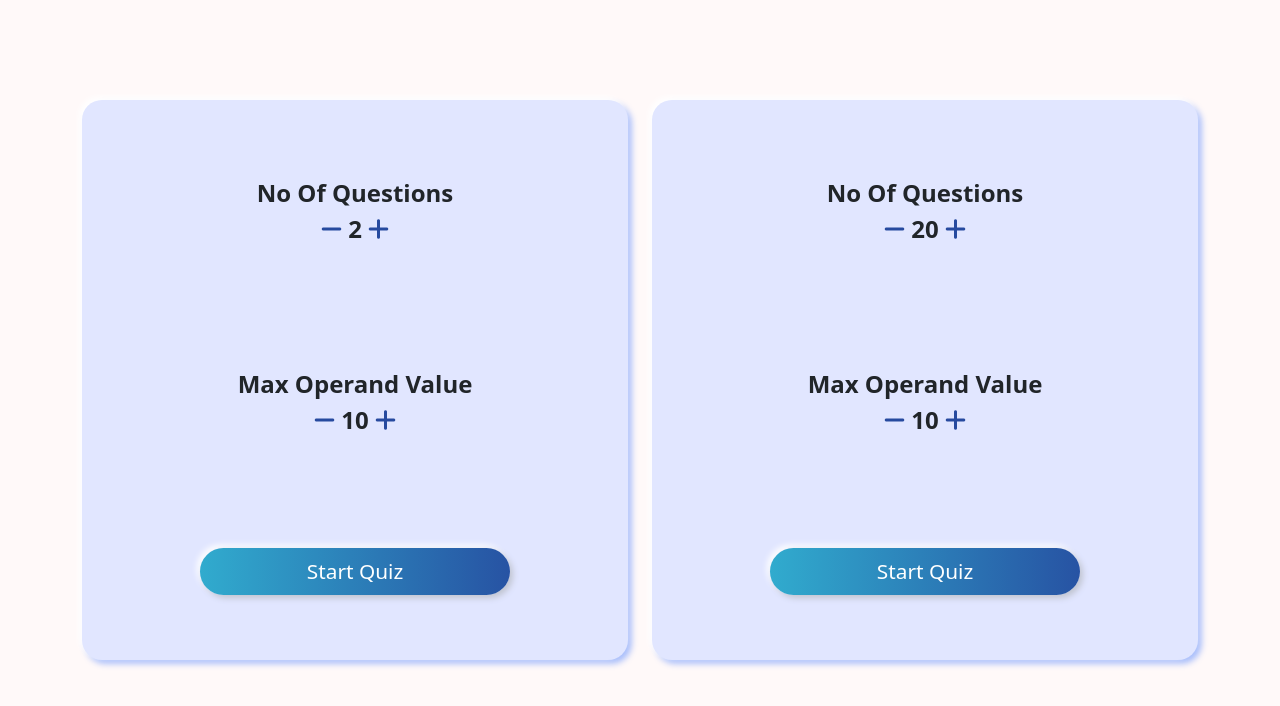
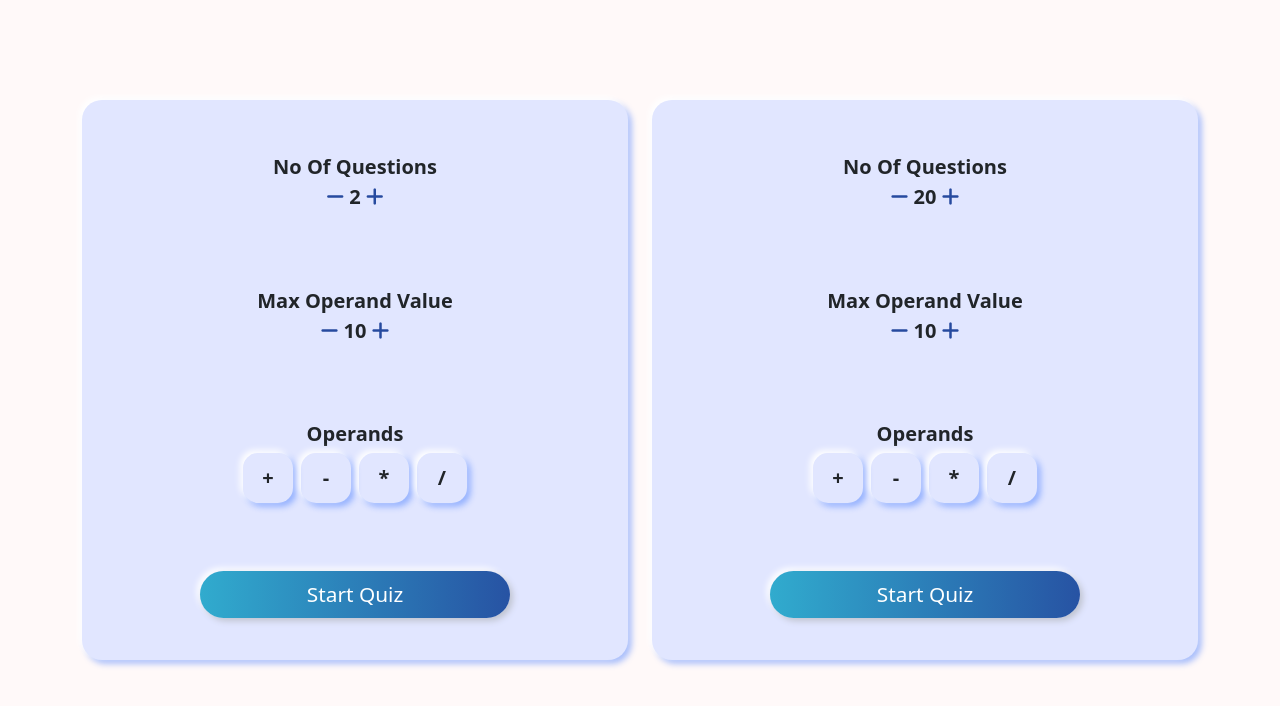
Before and after one commit to DivyanshArya23/NextJS_POC_QuizApp, a Next.js app: page / in a window 1280 px wide. Shown: the top 706 px of the page. Built offline with nearby package versions, Linux system fonts and the light colour scheme; a web font is replaced by a local one.

Commit message:
added Operator Selection

```diff
--- a/src/assets/styles/_vars.scss
+++ b/src/assets/styles/_vars.scss
@@ -13,6 +13,7 @@ $incorrAnsBg: rgba(255, 0, 0, 0.413);
 $red: red;
 $green: green;
 $lightGrey: rgba(183, 183, 183, 0.414);
+$veryLightGrey: rgba(255, 255, 255, 0.324);
 
 $cardBgColor: linear-gradient(
   to bottom right,
@@ -20,11 +21,12 @@ $cardBgColor: linear-gradient(
   $lightBluishGray
 );
 
-$inputInnerShadow: inset 3px 3px 6px $linkWater, inset -3px -3px 6px $white;
+$innerShadow: inset 3px 3px 6px $linkWater, inset -3px -3px 6px $white;
+$innerShadow2: inset 3px 3px 6px rgb(160, 160, 255), inset -3px -3px 6px $white;
 $outerShadow: 3px 3px 6px $linkWater, -3px -3px 6px $white;
 $outerShadow2: -3px -3px 6px $white, 3.5px 3.5px 6px rgba($vividBlue, 0.4);
-$outerShadowDark: 3.5px 3.5px 6px rgba(25, 93, 255, 0.4),
-  -3.5px -3.5px 6px $white;
+$outerShadow3: -3px -3px 6px $white, 3.5px 3.5px 6px rgba($mediumBlue, 0.8);
+$outerShadowDark: 3.5px 3.5px 6px rgb(0, 76, 255), -3.5px -3.5px 6px $white;
 
 $blueBgGradient: linear-gradient(
   to right,
--- a/src/components/Input/index.module.scss
+++ b/src/components/Input/index.module.scss
@@ -3,7 +3,7 @@
 .inputBox {
   border: 0;
   border-radius: 15px;
-  box-shadow: $inputInnerShadow;
+  box-shadow: $innerShadow;
   width: 40px;
   &:focus {
     border: 0;
--- a/src/components/Quiz/ResultScreen/resultScreen.module.scss
+++ b/src/components/Quiz/ResultScreen/resultScreen.module.scss
@@ -13,7 +13,7 @@
     width: 100%;
     .singleResult {
       height: fit-content;
-      box-shadow: $inputInnerShadow;
+      box-shadow: $innerShadow;
       background-color: $white;
       border: 2px solid $lightGrey;
       border-radius: 10px;
--- /dev/null
+++ b/src/components/Quiz/StartScreen/OperandSelector.jsx
@@ -0,0 +1,47 @@
+import React, { Fragment } from "react";
+import cns from "classnames";
+import styles from "./startScreen.module.scss";
+import { OPERATORS } from "../helper";
+import OperatorBox from "./OperatorBox";
+
+const OperandSelector = ({
+  operators: configOperators,
+  quizConfig,
+  setQuizConfig,
+}) => {
+  function toggleOperator(operator) {
+    if (configOperators.includes(operator)) {
+      if (configOperators.length === 1) return;
+      const activeOperators = configOperators.filter((op) => op !== operator);
+      setQuizConfig({ ...quizConfig, operators: activeOperators });
+    } else {
+      const activeOperators = OPERATORS.map((op) => {
+        if (configOperators.includes(op) || op === operator) {
+          return op;
+        }
+      }).filter((v) => v);
+      setQuizConfig({ ...quizConfig, operators: activeOperators });
+    }
+  }
+
+  return (
+    <div className={cns("fw-bold", styles.operatorSelector)}>
+      Operands
+      <div className={cns("pl-3 pointer", styles.operatorBtnsDiv)}>
+        {OPERATORS.map((operator, i) => (
+          <Fragment key={i}>
+            <OperatorBox
+              operator={operator}
+              active={configOperators?.includes(operator)}
+              onClick={() => {
+                toggleOperator(operator);
+              }}
+            />
+          </Fragment>
+        ))}
+      </div>
+    </div>
+  );
+};
+
+export default OperandSelector;
--- /dev/null
+++ b/src/components/Quiz/StartScreen/OperatorBox.jsx
@@ -0,0 +1,19 @@
+import React from "react";
+import cns from "classnames";
+import styles from "./startScreen.module.scss";
+
+const OperatorBox = ({ operator, active, onClick }) => {
+  return (
+    <div
+      className={cns(
+        styles.operatorBox,
+        active ? styles.active : styles.inactive
+      )}
+      onClick={onClick}
+    >
+      {operator}
+    </div>
+  );
+};
+
+export default OperatorBox;
--- a/src/components/Quiz/StartScreen/index.jsx
+++ b/src/components/Quiz/StartScreen/index.jsx
@@ -4,9 +4,10 @@ import Button from "./../../Button";
 import { quizStages } from "./../helper";
 import NoqChange from "./noqChange";
 import MaxValueChanger from "./maxValueChanger";
+import OperandSelector from "./OperandSelector";
 
 const StartScreen = ({ setStage, quizConfig, setQuizConfig }) => {
-  const { noq, maxValue } = quizConfig;
+  const { noq, maxValue, operators } = quizConfig;
 
   function onChangeNOQ(newNoq) {
     if (newNoq >= 1) setQuizConfig({ ...quizConfig, noq: newNoq });
@@ -21,6 +22,11 @@ const StartScreen = ({ setStage, quizConfig, setQuizConfig }) => {
     <div className={styles.startScreen}>
       <NoqChange noq={noq} onChange={onChangeNOQ} />
       <MaxValueChanger maxValue={maxValue} onChange={onChangeMaxValue} />
+      <OperandSelector
+        operators={operators}
+        quizConfig={quizConfig}
+        setQuizConfig={setQuizConfig}
+      />
       <Button
         name="startQuizBtn"
         type="button"
--- a/src/components/Quiz/StartScreen/startScreen.module.scss
+++ b/src/components/Quiz/StartScreen/startScreen.module.scss
@@ -7,7 +7,7 @@
   text-align: center;
   .noqChanger {
     margin: auto;
-    font-size: 1.5rem;
+    font-size: 1.25rem;
     padding: 10px;
     .icon {
       color: $mediumBlue;
@@ -22,4 +22,36 @@
     margin: auto;
     width: 60%;
   }
+  .operatorSelector {
+    margin: auto;
+    font-size: 1.25rem;
+    padding: 10px;
+    .operatorBox {
+      width: 50px;
+      height: 50px;
+      border-radius: 15px;
+      margin: 4px;
+      display: flex;
+      justify-content: center;
+      align-items: center;
+    }
+    .active {
+      box-shadow: $outerShadow2;
+      background-color: $cardBgColor;
+      &:hover {
+        box-shadow: $outerShadow3;
+      }
+    }
+    .inactive {
+      box-shadow: $innerShadow;
+      background-color: $veryLightGrey;
+      &:hover {
+        box-shadow: $innerShadow2;
+      }
+    }
+    .operatorBtnsDiv {
+      display: flex;
+      flex-direction: row;
+    }
+  }
 }
--- a/src/components/Quiz/helper.js
+++ b/src/components/Quiz/helper.js
@@ -1,4 +1,6 @@
 export const DECIMAL_PLACES = 2;
+
+export const OPERATORS = ["+", "-", "*", "/"];
 
 export const quizStages = {
   STARTPAGE: "startPage",
```
